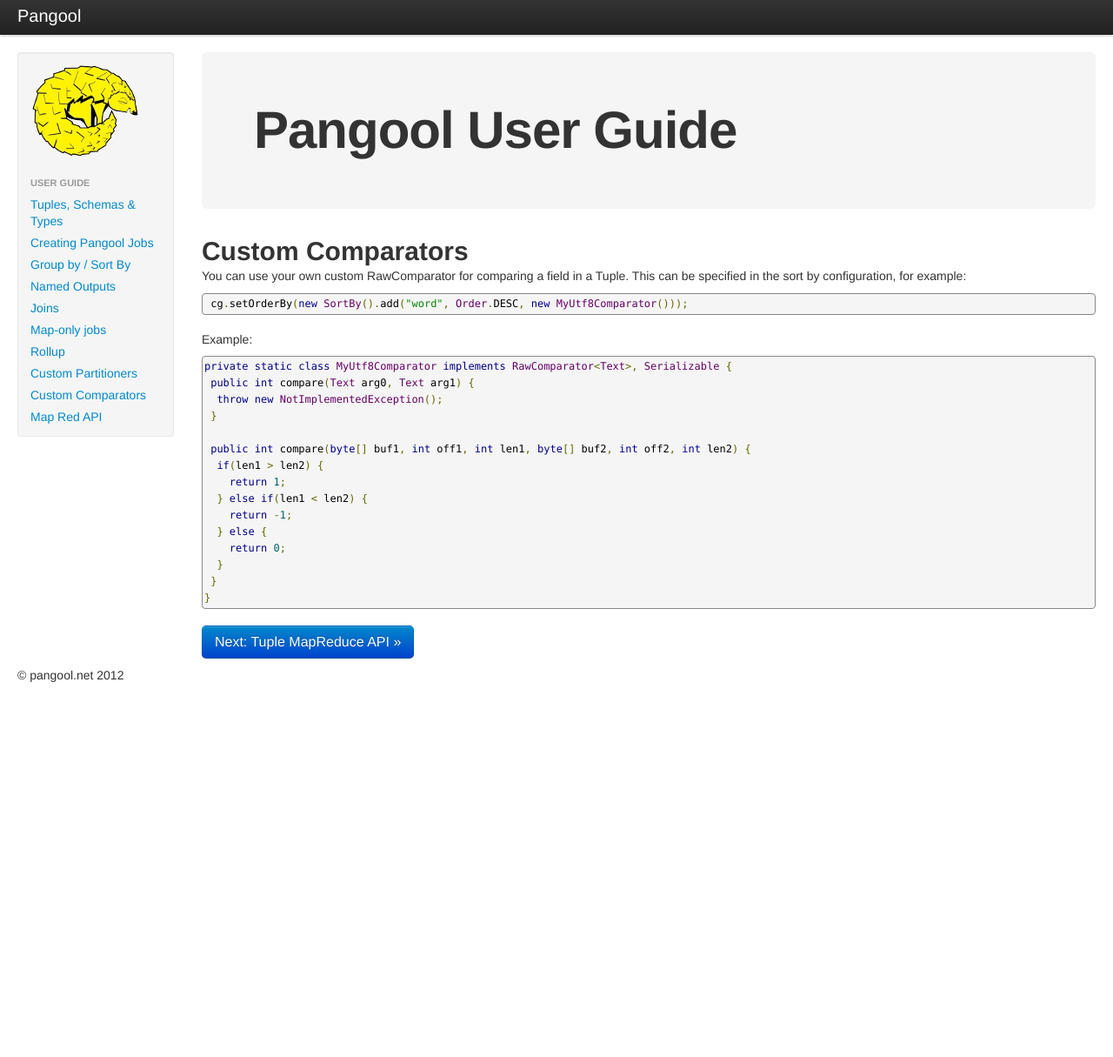
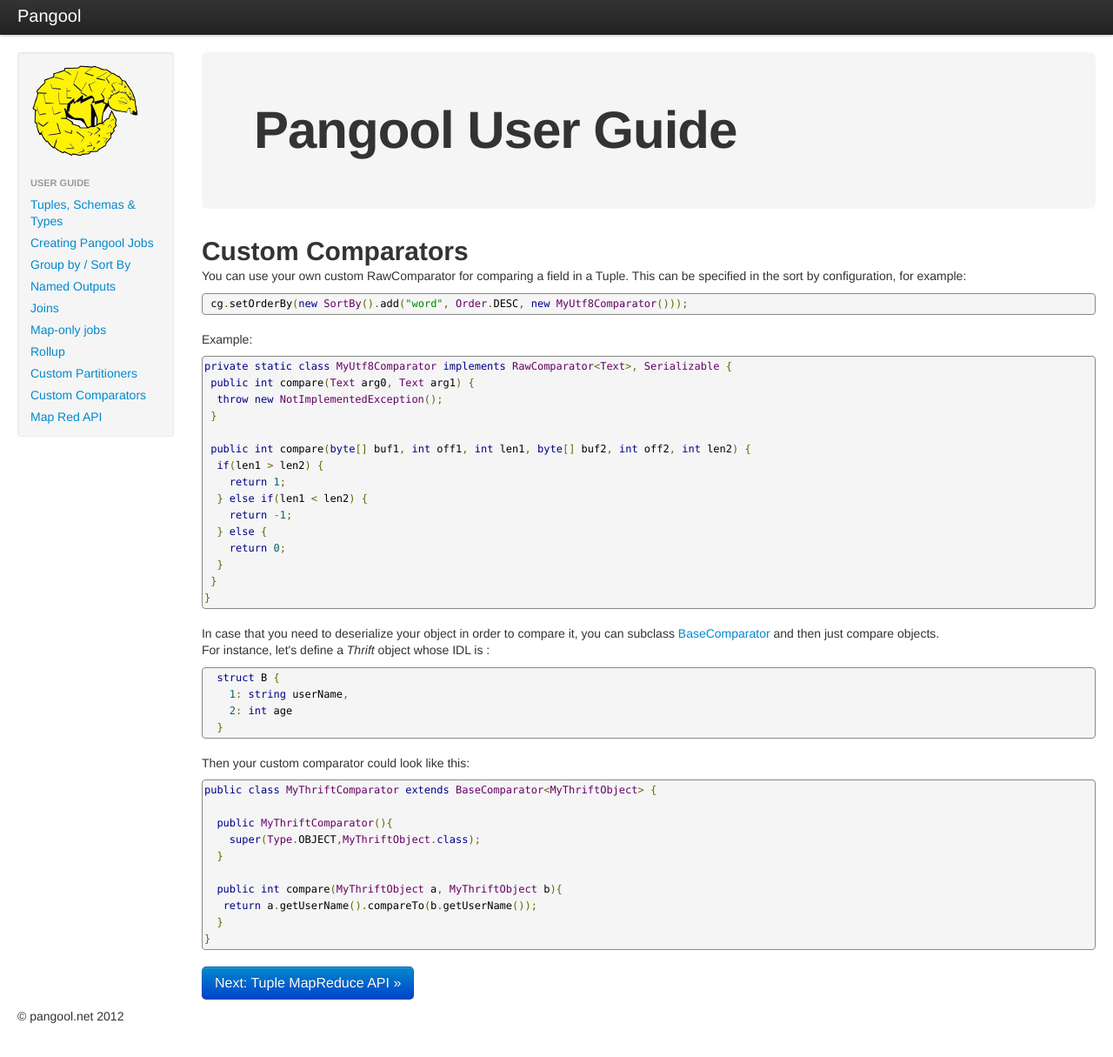
Before and after one commit to datasalt/pangool, a Jekyll site: the page built from userguide/comparators.html, in a window 1280 px wide and 1227 px high. Shown: the top 1215 px of the window at 87% size. Built offline with Jekyll 4.4.1, drawn with Linux system fonts in a browser that asks for light colours; nearby versions of some CDN libraries; Markdown is read by kramdown in place of the engine named in the settings.

Commit message:
added BaseComparator example

```diff
--- a/userguide/comparators.html
+++ b/userguide/comparators.html
@@ -38,4 +38,35 @@ private static class MyUtf8Comparator implements RawComparator&lt;Text&gt;, Seri
 }
 </pre>
 
+<p>
+In case that you need to deserialize your object in order to compare it, you can subclass
+<a href="https://github.com/datasalt/pangool/blob/master/core/src/main/java/com/datasalt/pangool/tuplemr/mapred/BaseComparator.java">BaseComparator</a>
+and then just compare objects.<br>
+For instance, let's define a <i>Thrift</i> object whose IDL is :
+</p>
+
+<pre class="prettyprint" id="java">
+  struct B {
+    1: string userName,
+    2: int age
+  }
+</pre>
+
+
+<p>
+Then your custom comparator could look like this:
+</p>
+<pre class="prettyprint" id="java">
+public class MyThriftComparator extends BaseComparator&lt;MyThriftObject&gt; {
+
+  public MyThriftComparator(){
+    super(Type.OBJECT,MyThriftObject.class);
+  }
+
+  public int compare(MyThriftObject a, MyThriftObject b){
+   return a.getUserName().compareTo(b.getUserName());
+  }
+}
+</pre>
+
 <p><a class="btn btn-primary btn-large" href="mapred_api.html">Next: Tuple MapReduce API &raquo;</a></p>
```
